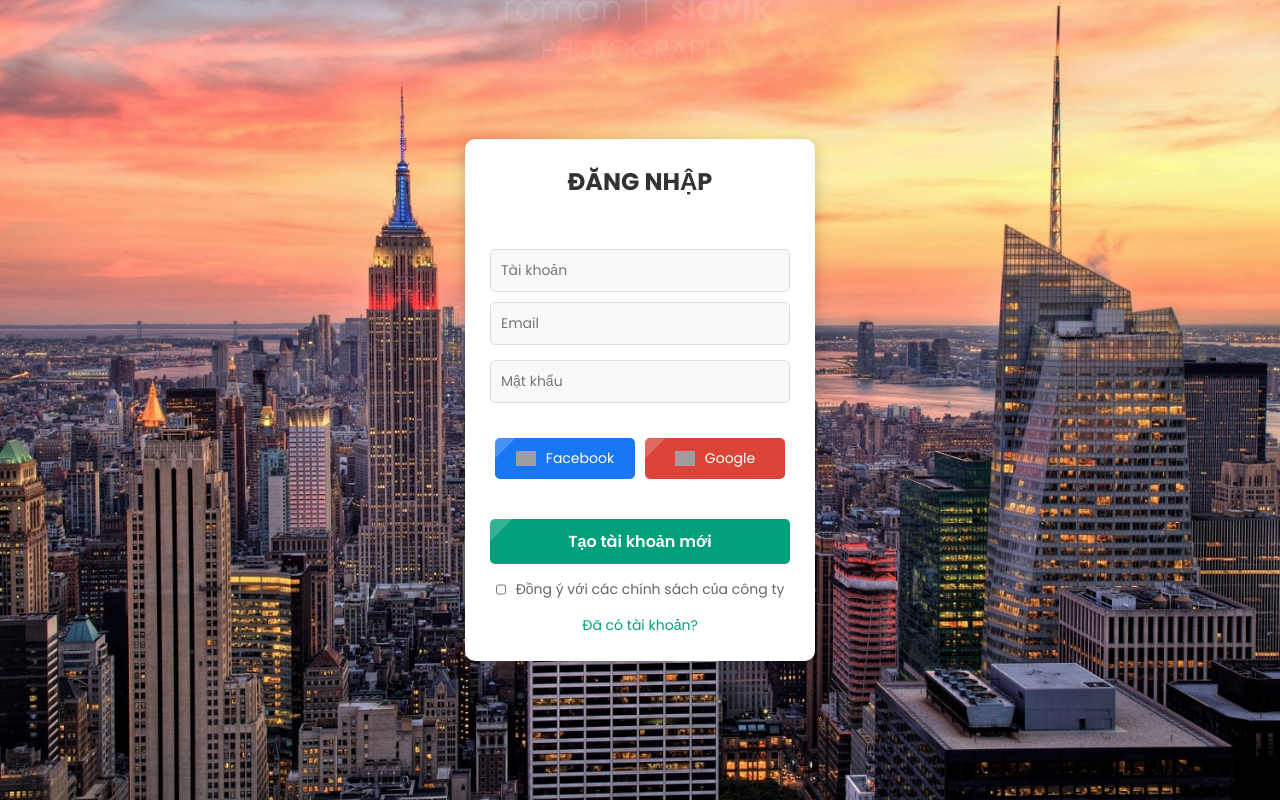
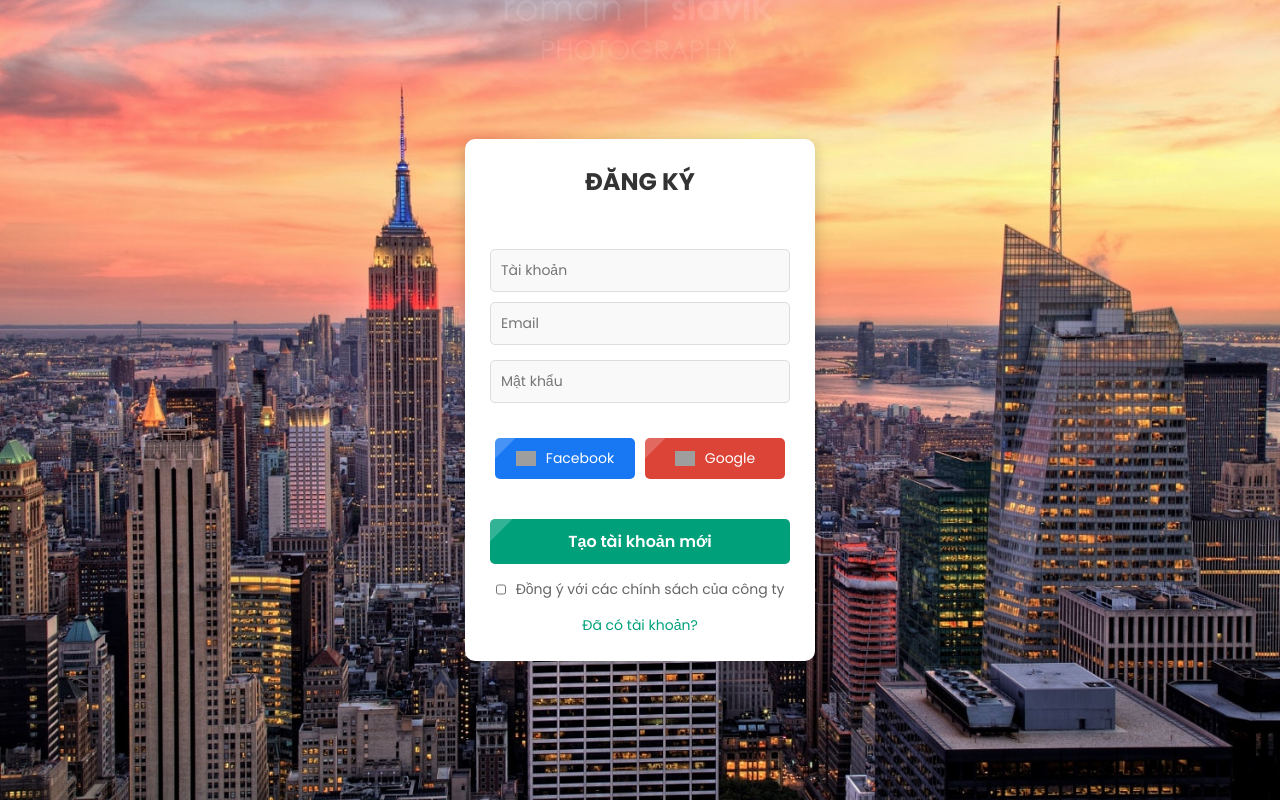
Before and after one commit to adohong4/SiegenX---Ecommerce, a React (Vite) app in the folder frontend/: page /login in a window 1280 px wide. Both pictures are taken after a click on the element "Tạo tài khoản mới?". Built offline with nearby package versions, Linux system fonts and the light colour scheme; no server answers; grey boxes are pictures that could not be loaded; a web font is replaced by a local one.

Commit message:
fix interface error

```diff
--- a/frontend/src/pages/Admin/Cart/Cart.jsx
+++ b/frontend/src/pages/Admin/Cart/Cart.jsx
@@ -68,14 +68,10 @@
     };
 
     const removeOrder = async (id) => {
-        try {
-            const response = await axios.delete(`${url}/v1/api/profile/order/delete/${id}`);
-            if (response.data.status) {
-                toast.success(response.data.message);
-                fetchList();
-            }
-        } catch (error) {
-            toast.error("Xảy ra ngoại lệ khi xóa đơn hàng");
+        const response = await axios.delete(`${url}/v1/api/profile/order/delete/${id}`);
+        if (response.data.status) {
+            toast.success(response.data.message);
+            fetchList();
         }
     };
 
--- a/frontend/src/pages/Login/Login.jsx
+++ b/frontend/src/pages/Login/Login.jsx
@@ -8,7 +8,7 @@
 const Login = () => {
     const { url, setToken } = useContext(StoreContext)
     const navigate = useNavigate();
-    const [currState, setCurrState] = useState('Login');
+    const [currState, setCurrState] = useState('Đăng nhập');
 
     const [data, setData] = useState({
         username: "",
@@ -26,7 +26,7 @@
         event.preventDefault()
         let newUrl = url;
 
-        if (currState === 'Login') {
+        if (currState === 'Đăng nhập') {
             newUrl += "/v1/api/identity/login"
         } else {
             newUrl += "/v1/api/identity/signup"
@@ -34,12 +34,13 @@
 
         try {
             const response = await axios.post(newUrl, data);
-            if (response.data.status === 200) {
+            if (response.data.status) {
                 setToken(response.data.metadata.token);
-                toast.success('Đăng nhập thành công!');
+                toast.success(currState === 'Đăng ký' ? 'Đăng ký thành công!' : 'Đăng nhập thành công!');
                 localStorage.setItem("token", response.data.metadata.token);
-                navigate('/')
             }
+
+            navigate('/')
         } catch (error) {
             if (error.response) {
                 toast.error(error.response.data.message || 'Có lỗi xảy ra, vui lòng thử lại!');
@@ -47,16 +48,18 @@
                 toast.error('Lỗi kết nối với máy chủ!');
             }
         }
+
+
     }
 
     return (
         <div className='login-popup'>
             <form onSubmit={onLogin} className="login-popup-container">
                 <div className="login-popup-title">
-                    <h2>ĐĂNG NHẬP</h2>
+                    <h2>{currState}</h2>
                 </div>
                 <div className="login-popup-inputs">
-                    {currState === "Login" ? <></> : <input name='username' onChange={onChangeHandler} value={data.username} type="text" placeholder='Tài khoản' required />}
+                    {currState === "Đăng nhập" ? <></> : <input name='username' onChange={onChangeHandler} value={data.username} type="text" placeholder='Tài khoản' required />}
                     <input name='email' onChange={onChangeHandler} value={data.email} type="email" placeholder='Email' required />
                     <input name='password' onChange={onChangeHandler} value={data.password} type="password" placeholder='Mật khẩu' required />
                 </div>
@@ -65,14 +68,14 @@
                     <button className='btn-gg'>Google</button>
                 </div>
 
-                <button type='submit' className='btn-sub'>{currState === "Sign Up" ? "Tạo tài khoản mới" : "Đăng nhập"}</button>
+                <button type='submit' className='btn-sub'>{currState === "Đăng ký" ? "Tạo tài khoản mới" : "Đăng nhập"}</button>
                 <div className="login-popup-condition">
                     <input type="checkbox" required />
                     <p>Đồng ý với các chính sách của công ty</p>
                 </div>
-                {currState === "Login"
-                    ? <p><span onClick={() => setCurrState("Sign Up")}>Tạo tài khoản mới?</span></p>
-                    : <p><span onClick={() => setCurrState("Login")}>Đã có tài khoản?</span></p>
+                {currState === "Đăng nhập"
+                    ? <p><span onClick={() => setCurrState("Đăng ký")}>Tạo tài khoản mới?</span></p>
+                    : <p><span onClick={() => setCurrState("Đăng nhập")}>Đã có tài khoản?</span></p>
                 }
             </form>
         </div>
```
